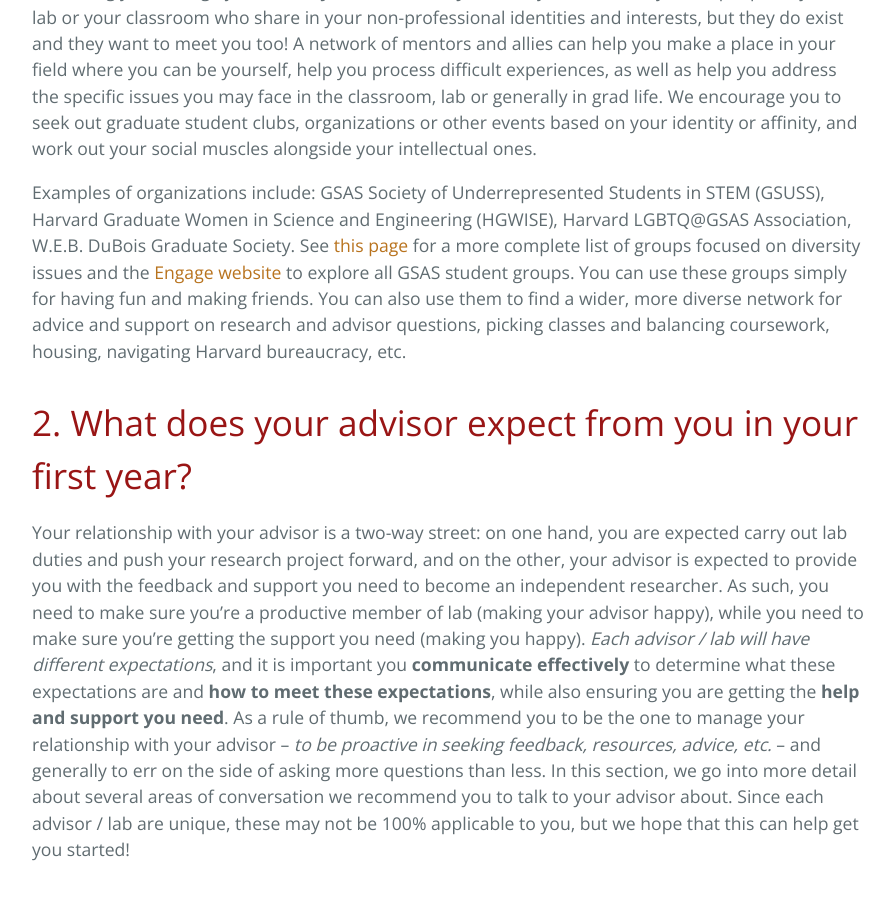
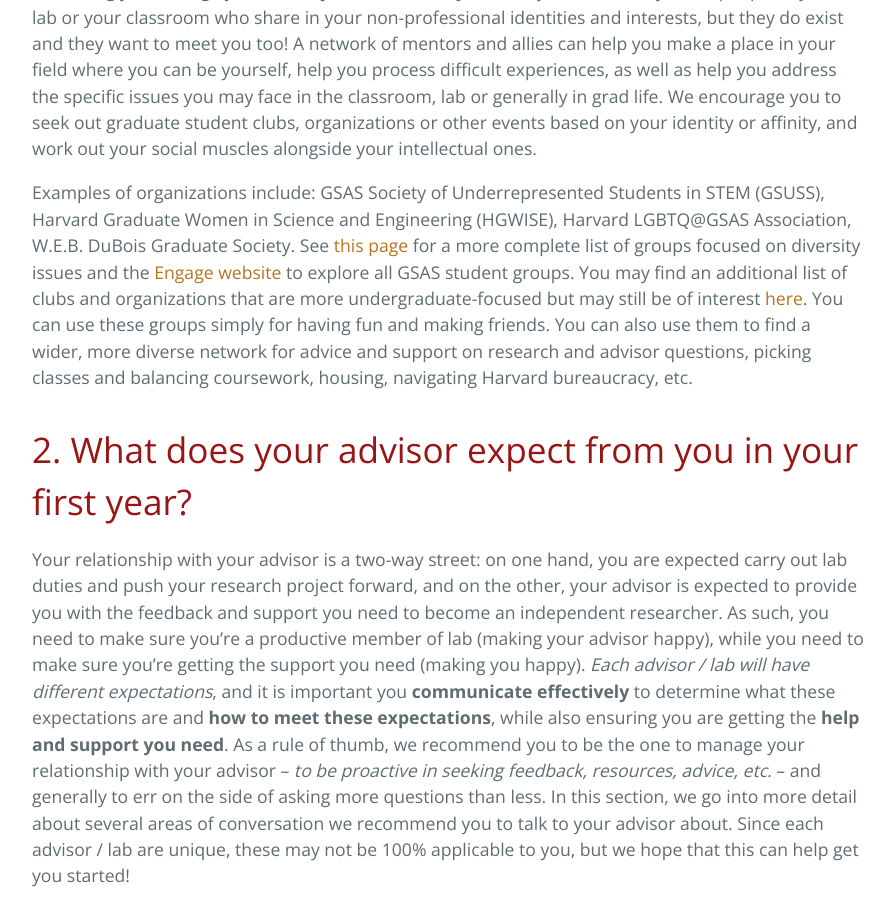
Before and after one commit to yanivyacoby/a-guide-to-your-phd, a Jekyll site: the page built from guide.md, in a window 1280 px wide and 900 px high, scrolled down 5221 px. Shown: the whole window, without its empty margins (192-1086 px from the left). Built offline with Jekyll 4.4.1, drawn with Linux system fonts in a browser that asks for light colours.

Commit message:
Update guide.md

```diff
--- a/guide.md
+++ b/guide.md
@@ -155,7 +155,7 @@ If you are not a URM student, it may feel like that the image of a "good scienti
 
 We strongly encourage you to **find your community**. You may not find many other people in your lab or your classroom who share in your non-professional identities and interests, but they do exist and they want to meet you too! A network of mentors and allies can help you make a place in your field where you can be yourself, help you process difficult experiences, as well as help you address the specific issues you may face in the classroom, lab or generally in grad life. We encourage you to seek out graduate student clubs, organizations or other events based on your identity or affinity, and work out your social muscles alongside your intellectual ones.
 
-Examples of organizations include: GSAS Society of Underrepresented Students in STEM (GSUSS), Harvard Graduate Women in Science and Engineering (HGWISE), Harvard LGBTQ@GSAS Association, W.E.B. DuBois Graduate Society. See [this page](https://gsas.harvard.edu/diversity/student-groups) for a more complete list of groups focused on diversity issues and the [Engage website](https://engage.gsas.harvard.edu/organizations) to explore all GSAS student groups. You can use these groups simply for having fun and making friends. You can also use them to find a wider, more diverse network for advice and support on research and advisor questions, picking classes and balancing coursework, housing, navigating Harvard bureaucracy, etc.
+Examples of organizations include: GSAS Society of Underrepresented Students in STEM (GSUSS), Harvard Graduate Women in Science and Engineering (HGWISE), Harvard LGBTQ@GSAS Association, W.E.B. DuBois Graduate Society. See [this page](https://gsas.harvard.edu/diversity/student-groups) for a more complete list of groups focused on diversity issues and the [Engage website](https://engage.gsas.harvard.edu/organizations) to explore all GSAS student groups. You may find an additional list of clubs and organizations that are more undergraduate-focused but may still be of interest [here](http://www.hcs.harvard.edu/extracurriculars/clubs.php). You can use these groups simply for having fun and making friends. You can also use them to find a wider, more diverse network for advice and support on research and advisor questions, picking classes and balancing coursework, housing, navigating Harvard bureaucracy, etc.
 
 
 
```
